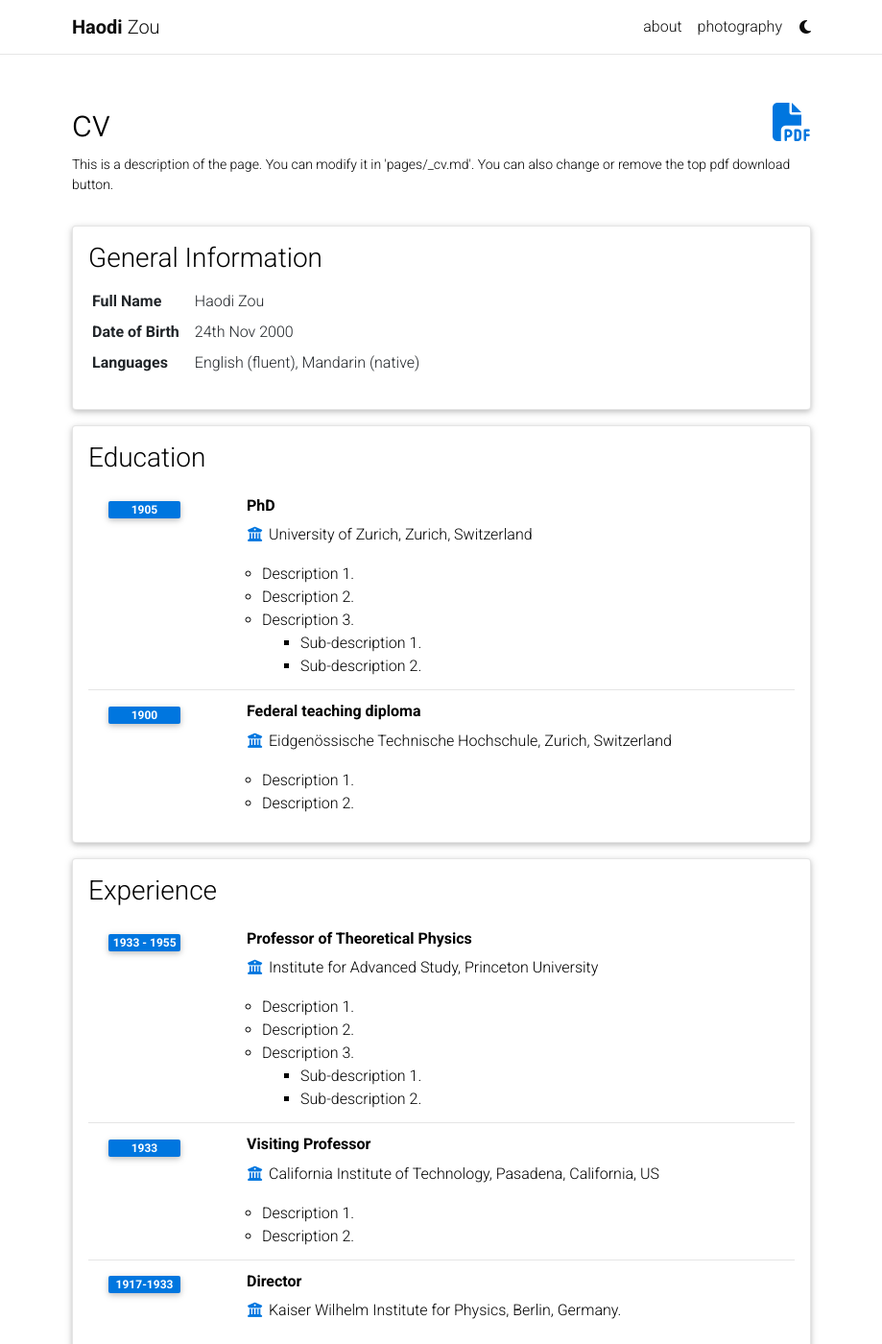
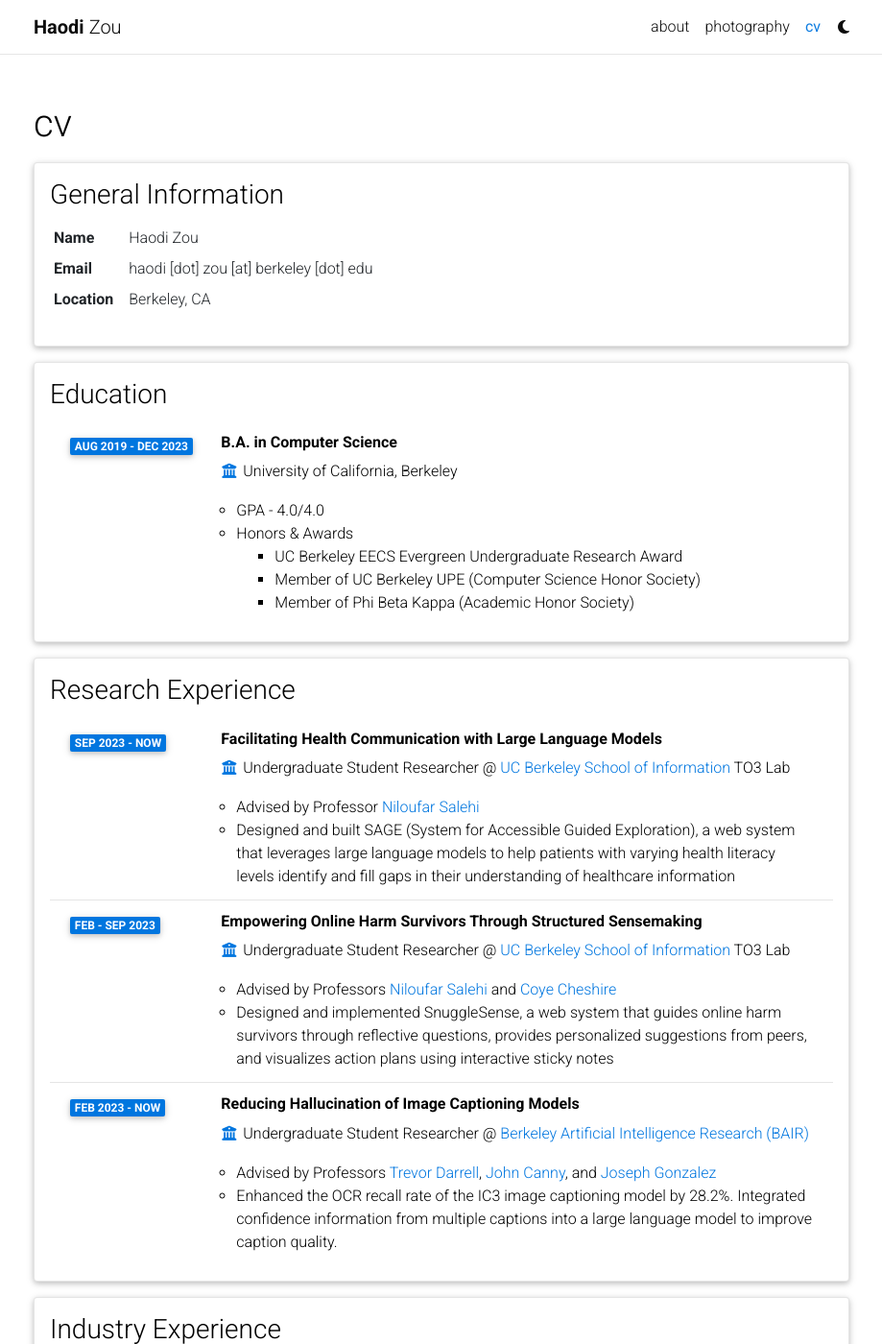
Before and after one commit to haodi-zou/haodi-zou.github.io, a Jekyll site: the page built from _pages/cv.md, in a window 1280 px wide and 1400 px high. Shown: the whole window at 96% size, without its empty margins (180-1099 px from the left). Built offline with Jekyll 4.4.1, drawn with Linux system fonts in a browser that asks for light colours; full-size pictures stand in for the smaller copies a plugin makes; comment, search, counter and statistics services are not loaded; a style sheet for code colours, icons or effects is not loaded; some of the changed text lies outside the part shown.

Commit message:
added publications and experience

```diff
--- a/_config.yml
+++ b/_config.yml
@@ -49,7 +49,7 @@
 footer_fixed: false
 
 # Dimensions
-max_width: 800px
+max_width: 880px
 
 # TODO: add layout settings (single page vs. multi-page)
 
@@ -270,8 +270,8 @@
 
 scholar:
 
-  last_name: [Einstein]
-  first_name: [Albert, A.]
+  last_name: [Zou]
+  first_name: [Haodi]
 
   style: apa
   locale: en
@@ -304,7 +304,7 @@
 filtered_bibtex_keywords: [abbr, abstract, arxiv, bibtex_show, html, pdf, selected, supp, blog, code, poster, slides, website, preview, altmetric]
 
 # Maximum number of authors to be shown for each publication (more authors are visible on click)
-max_author_limit: 3  # leave blank to always show all authors
+max_author_limit: 10  # leave blank to always show all authors
 more_authors_animation_delay: 10  # more authors are revealed on click using animation; smaller delay means faster animation
 
 # Enables publication thumbnails. If disabled, none of the publications will display thumbnails, even if specified in the bib entry.
--- a/_data/cv.yml
+++ b/_data/cv.yml
@@ -1,97 +1,136 @@
 - title: General Information
   type: map
   contents:
-    - name: Full Name
+    - name: Name
       value: Haodi Zou
-    - name: Date of Birth
-      value: 24th Nov 2000
-    - name: Languages
-      value: English (fluent), Mandarin (native)
+    - name: Email
+      value: haodi [dot] zou [at] berkeley [dot] edu
+    - name: Location
+      value: Berkeley, CA
 
 - title: Education
   type: time_table
   contents:
-    - title: PhD
-      institution: University of Zurich, Zurich, Switzerland
-      year: 1905
+    # - title: PhD
+    #   institution: University of Zurich, Zurich, Switzerland
+    #   year: 1905
+    #   description:
+    #     - Description 1.
+    #     - Description 2.
+    #     - title: Description 3.
+    #       contents:
+    #         - Sub-description 1.
+    #         - Sub-description 2.
+    - title: B.A. in Computer Science
+      institution: University of California, Berkeley
+      year: Aug 2019 - Dec 2023
       description:
-        - Description 1.
-        - Description 2.
-        - title: Description 3.
+        - GPA - 4.0/4.0
+        - title: Honors & Awards
           contents:
-            - Sub-description 1.
-            - Sub-description 2.
-    - title: Federal teaching diploma
-      institution: Eidgenössische Technische Hochschule, Zurich, Switzerland
-      year: 1900
-      description:
-        - Description 1.
-        - Description 2.
+            - UC Berkeley EECS Evergreen Undergraduate Research Award
+            - Member of UC Berkeley UPE (Computer Science Honor Society)
+            - Member of Phi Beta Kappa (Academic Honor Society)
 
-- title: Experience
+- title: Research Experience
   type: time_table
   contents:
-    - title: Professor of Theoretical Physics
-      institution: Institute for Advanced Study, Princeton University
-      year: 1933 - 1955
+    - title: Facilitating Health Communication with Large Language Models
+      institution: Undergraduate Student Researcher @ <a href="https://www.ischool.berkeley.edu/">UC Berkeley School of Information</a> TO3 Lab
+      year: Sep 2023 - Now
       description:
-        - Description 1.
-        - Description 2.
-        - title: Description 3.
-          contents:
-            - Sub-description 1.
-            - Sub-description 2.
-    - title: Visiting Professor
-      institution: California Institute of Technology, Pasadena, California, US
-      year: 1933
+        - Advised by Professor <a href="https://niloufar.org/">Niloufar Salehi</a>
+        - Designed and built SAGE (System for Accessible Guided Exploration), a web system that leverages large language models to help patients with varying health literacy levels identify and fill gaps in their understanding of healthcare information
+
+    - title: Empowering Online Harm Survivors Through Structured Sensemaking
+      institution: Undergraduate Student Researcher @ <a href="https://www.ischool.berkeley.edu/">UC Berkeley School of Information</a> TO3 Lab
+      year: Feb - Sep 2023
       description:
-        - Description 1.
-        - Description 2.
+        - Advised by Professors <a href="https://niloufar.org/">Niloufar Salehi</a> and <a href="https://people.ischool.berkeley.edu/~coye/">Coye Cheshire</a>
+        - Designed and implemented SnuggleSense, a web system that guides online harm survivors through reflective questions, provides personalized suggestions from peers, and visualizes action plans using interactive sticky notes
 
-    - title: Director
-      institution: Kaiser Wilhelm Institute for Physics, Berlin, Germany.
-      year: 1917-1933
+    - title: Reducing Hallucination of Image Captioning Models
+      institution: Undergraduate Student Researcher @ <a href="https://bair.berkeley.edu/">Berkeley Artificial Intelligence Research (BAIR)</a>
+      year: Feb 2023 - Now
+      description:
+        - Advised by Professors <a href="https://people.eecs.berkeley.edu/~trevor/">Trevor Darrell</a>, <a href="https://people.eecs.berkeley.edu/~jfc/">John Canny</a>, and <a href="https://people.eecs.berkeley.edu/~jegonzal/">Joseph Gonzalez</a>
+        - Enhanced the OCR recall rate of the IC3 image captioning model by 28.2%. Integrated confidence information from multiple captions into a large language model to improve caption quality.
 
-    - title: Professor of Theoretical Physics
-      institution: Karl-Ferdinand University, Prague, Czechoslovakia
-      year: 1911 - 1917
-      description:
+    # - title: Professor of Theoretical Physics
+    #   institution: Institute for Advanced Study, Princeton University
+    #   year: 1933 - 1955
+    #   description:
+    #     - Description 1.
+    #     - Description 2.
+    #     - title: Description 3.
+    #       contents:
+    #         - Sub-description 1.
+    #         - Sub-description 2.
+    # - title: Visiting Professor
+    #   institution: California Institute of Technology, Pasadena, California, US
+    #   year: 1933
+    #   description:
+    #     - Description 1.
+    #     - Description 2.
 
-    - title: Associate Professor of Theoretical Physics
-      institution: University of Zurich, Zurich, Switzerland
-      year: 1909 - 1911
+    # - title: Professor of Theoretical Physics
+    #   institution: Karl-Ferdinand University, Prague, Czechoslovakia
+    #   year: 1911 - 1917
+    #   description:
 
-- title: Open Source Projects
+# - title: Open Source Projects
+#   type: time_table
+#   contents:
+#     - title: <a href="https://github.com/alshedivat/al-folio">al-folio</a>
+#       year: 2015-now
+#       description: A beautiful, simple, clean, and responsive Jekyll theme for academics.
+
+- title: Industry Experience
   type: time_table
   contents:
-    - title: <a href="https://github.com/alshedivat/al-folio">al-folio</a>
-      year: 2015-now
-      description: A beautiful, simple, clean, and responsive Jekyll theme for academics.
+    - title: Software Engineer Intern @ <a href="https://www.amazon.com/">Amazon.com, Inc.</a>
+      year: May - Aug 2022
+      description: Developed a visual experience feature displaying entities in user queries and Alexa responses on Alexa‑enabled devices
+    - title: Software Engineer Intern @ <a href="https://www.microsoft.com/">Microsoft Corporation</a>
+      year: June - Aug 2021
+      description: Developed a text search feature in OneDrive's PDF Viewer on Android, which queries an entity search service and displays comprehensive results (including text definition, related multimedia, articles, and more)
 
-- title: Honors and Awards
-  type: time_table
+- title: Skills
+  type: map
   contents:
-    - year: 1921
-      items:
-        - Nobel Prize in Physics
-        - Matteucci Medal
-    - year: 2029
-      items:
-        - Max Planck Medal
+    - name: Languages
+      value: Python, Java, C, C++, JavaScript, HTML, CSS, SQL, Go, RISC‑V Assembly
+    - name: Libraries & Frameworks
+      value: D3.js, Flask, Scikit‑Learn, OpenCV
+    - name: Tools & Platforms
+      value: Sketch, Figma, MAXQDA, Google Cloud Platform, Git, LaTeX
+    - name: Research Methods
+      value: Interviews, Quantitative Data Analysis, Qualitative Data Analysis, Data Visualization
 
-- title: Academic Interests
-  type: nested_list
-  contents:
-    - title: Topic 1.
-      items:
-        - Description 1.
-        - Description 2.
-    - title: Topic 2.
-      items:
-        - Description 1.
-        - Description 2.
+# - title: Honors and Awards
+#   type: time_table
+#   contents:
+#     - year: 1921
+#       items:
+#         - Nobel Prize in Physics
+#         - Matteucci Medal
+#     - year: 2029
+#       items:
+#         - Max Planck Medal
 
-- title: Other Interests
-  type: list
-  contents:
-    - <u>Hobbies:</u> Hobby 1, Hobby 2, etc.
+# - title: Academic Interests
+#   type: nested_list
+#   contents:
+#     - title: Topic 1.
+#       items:
+#         - Description 1.
+#         - Description 2.
+#     - title: Topic 2.
+#       items:
+#         - Description 1.
+#         - Description 2.
+
+# - title: Other Interests
+#   type: list
+#   contents:
+#     - <u>Hobbies:</u> Hobby 1, Hobby 2, etc.
--- a/_layouts/about.html
+++ b/_layouts/about.html
@@ -55,7 +55,8 @@
 
           <!-- Selected papers -->
           {% if page.selected_papers -%}
-            <h2><a href="{{ '/publications/' | relative_url }}" style="color: inherit;">selected publications</a></h2>
+            <!-- <h2><a href="{{ '/publications/' | relative_url }}" style="color: inherit;">selected publications</a></h2> -->
+            <h2>selected publications</h2>
             {%- include selected_papers.html %}
           {%- endif %}
 
--- a/_pages/cv.md
+++ b/_pages/cv.md
@@ -2,10 +2,10 @@
 layout: cv
 permalink: /cv/
 title: cv
-nav: false
+nav: true
 nav_order: 4
-cv_pdf: example_pdf.pdf
-description: This is a description of the page. You can modify it in 'pages/_cv.md'. You can also change or remove the top pdf download button.
+cv_pdf:
+description:
 toc:
   sidebar:
 ---
```
Also changed, not shown: _bibliography/papers.bib (+21 -2 lines), _pages/about.md (+10 -6 lines), _pages/publications.md (+1 -1 lines), assets/img/publication_preview/sage.png (added), assets/img/publication_preview/snugglesense.png (added), 1 other file.
